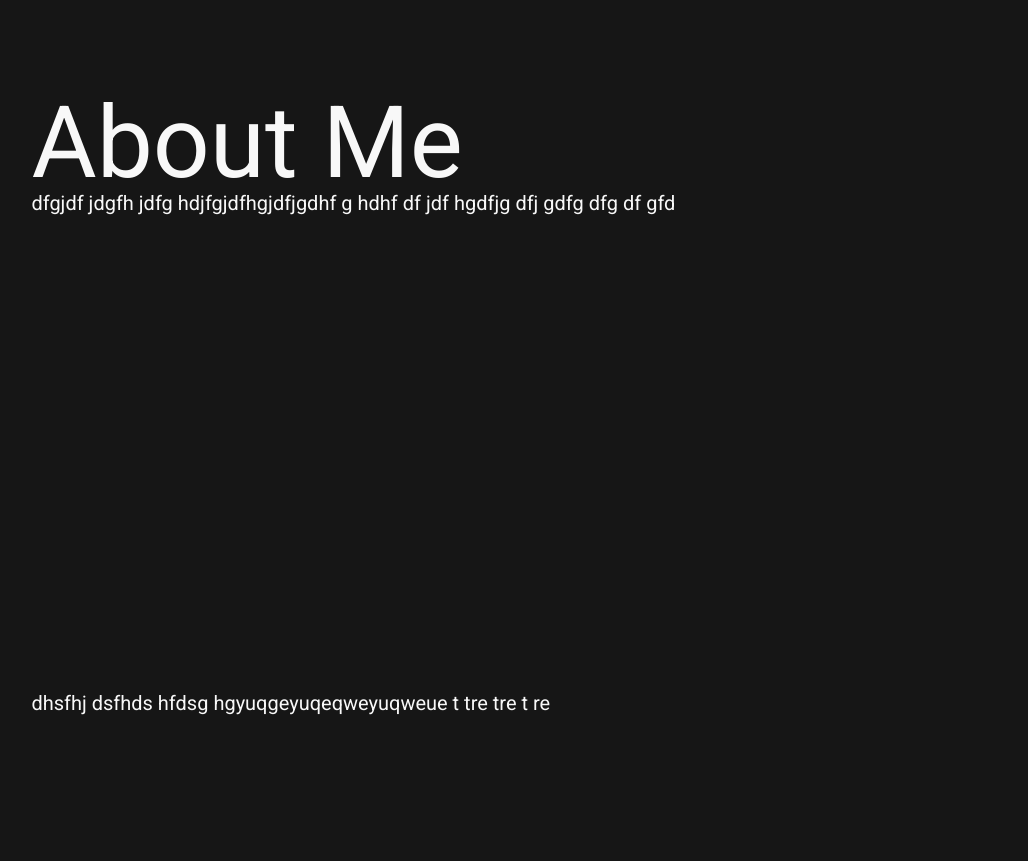
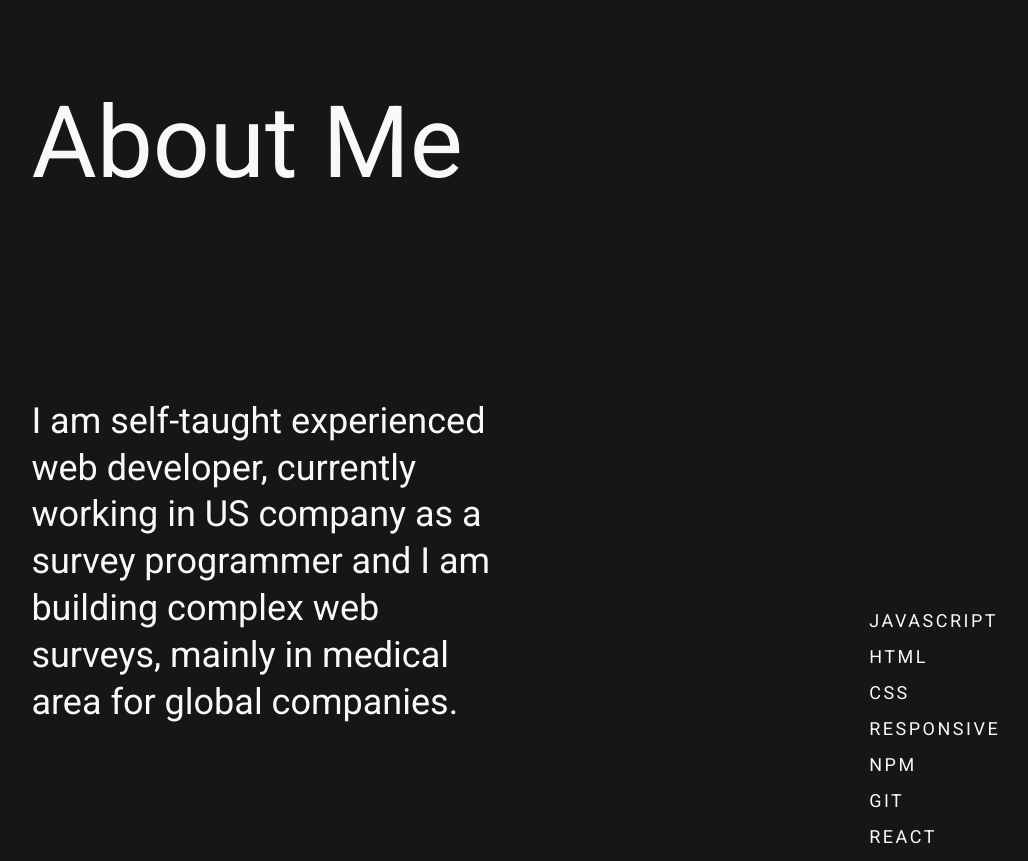
Before and after one commit to edvinasep/edvinas-web-developer, a plain HTML site: page index.html in a window 1280 px wide. Shown: the part 1059-1920 px from the top of the page, without its empty margins (73-1101 px from the left). Drawn offline with Linux system fonts and the light colour scheme; files whose address does not match are found by name.

Commit message:
ready to prod

```diff
--- a/assets/css/main.css
+++ b/assets/css/main.css
@@ -319,14 +319,34 @@ main #about {
   padding-top: 160px;
 }
 main .about-holder {
-  padding: 15vw calc(8vw + 2px);
+  padding: 8vw calc(8vw + 2px);
+  padding-bottom: 15vw;
   color: #f8f8f8;
   background-color: #161616;
   width: 100%;
 }
 main #about h2 {
-  font-size: clamp(36px, 10vw, 100px);;
+  font-size: clamp(46px, 10vw, 100px);
+  padding-top: 7vw;
 }
-main #about p {
-  height: 500px;
+main .about-text {
+  margin-top: clamp(8vw, 16vw, 16vw);
+  display: flex;
+  flex-wrap: wrap;
+  justify-content: space-between;
 }
+main .about-text p {
+  font-size: clamp(26px, 4vw, 36px);
+  line-height: 1.3;
+  width: 100%;
+  max-width: 460px;
+  margin-right: 160px;
+}
+main .about-text ul {
+  font-size: clamp(13px, 2vw, 18px);
+  text-transform: uppercase;
+  letter-spacing: 0.14em;
+  line-height: 2;
+  margin-top: clamp(8vw, 16vw, 16vw);
+  padding-right: 8vw;
+}
--- a/index.html
+++ b/index.html
@@ -14,7 +14,7 @@
   <body>
     <header class="">
       <section class="logo" aria-label="Edvinas - Web Developer">
-        <a href="/">ed<span class="text-black">vinas</span>.</a>
+        <a href="index.html">ed<span class="text-black">vinas</span>.</a>
         <div class="letter-w">
           <svg
             width="39pt"
@@ -54,9 +54,6 @@
         <nav class="menu">
           <ul class="menu__skills">
              <li><a href="#about">About Me</a></li>
-            <!-- <li><a href="#about">Javascript</a></li> -->
-            <!-- <li><a href="#about">React</a></li>
-            <li><a href="#about">Shopify</a></li> -->
           </ul>
           <ul class="menu__social">
             <li><a href="https://www.linkedin.com/in/edvinas-piščikas-webdeveloper" target="_blank">Linkedin</a></li>
@@ -81,8 +78,17 @@
         <div class="about-holder">
           <h2>About Me</h2>
           <div class="about-text">
-            <p>dfgjdf jdgfh jdfg hdjfgjdfhgjdfjgdhf g hdhf df jdf hgdfjg dfj gdfg dfg df gfd</p>
-            <p>dhsfhj dsfhds hfdsg hgyuqgeyuqeqweyuqweue  t tre tre t re</p>
+            <p>I am self-taught experienced web developer, currently working in US company as a survey programmer and I am building complex web surveys, mainly in medical area for global companies. </p>
+            <ul>
+              <li>Javascript</a></li>
+              <li>HTML</a></li>
+              <li>CSS</a></li>
+              <li>Responsive</li>
+              <li>npm</li>
+              <li>Git</li>
+              <li>React</li>
+            </ul>
+
           </div>
         </div>
       </section>
```
